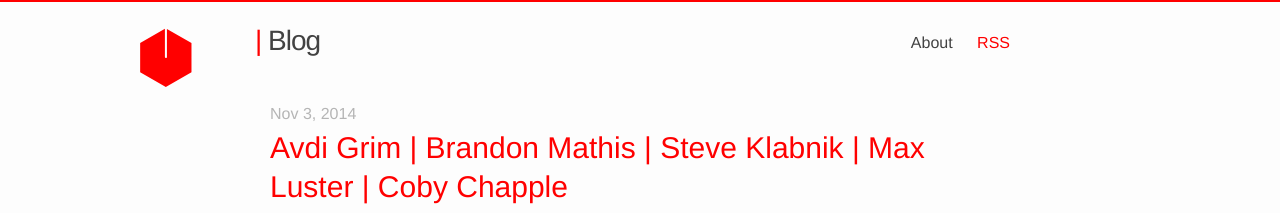
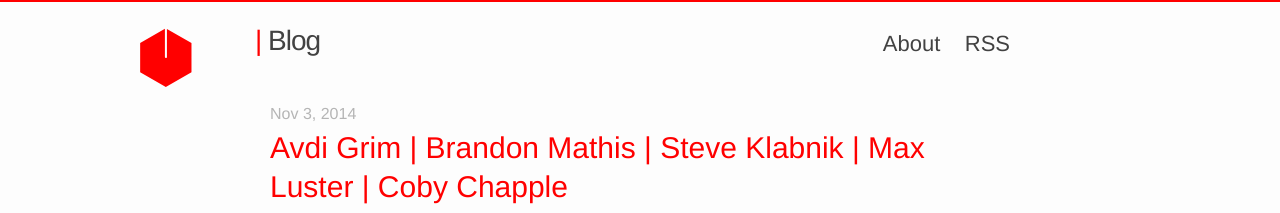
Before and after one commit to vis-kid/between_blog, a Jekyll site: the page built from index.html, in a window 1280 px wide. Shown: the top 213 px of the page. Built offline with Jekyll 4.4.1, drawn with Linux system fonts in a browser that asks for light colours; the list of posts is cut into pages by our own code.

Commit message:
Bigger nav link text and only one color

```diff
--- a/_sass/_layout.scss
+++ b/_sass/_layout.scss
@@ -40,7 +40,7 @@ a.site-title {
 
 .site-nav {
     float: right;
-    margin-top: 14px;
+    margin-top: 10px;
     @include media-query($on-palm) {
       margin-top: 0px;
 		}
@@ -51,6 +51,7 @@ a.site-title {
     .page-link {
         color: $grey-color-dark;
 				font-weight: 400;
+        font-size: 22px;
         line-height: $base-line-height;
 				&:hover {
           color: $red;
@@ -303,7 +304,6 @@ span.post-meta {
 }
 
 a.page-link.rss-subscribe {
-  color: $red;
 	font-weight: 400;
   @include media-query($on-palm) {
     display: none;
```
